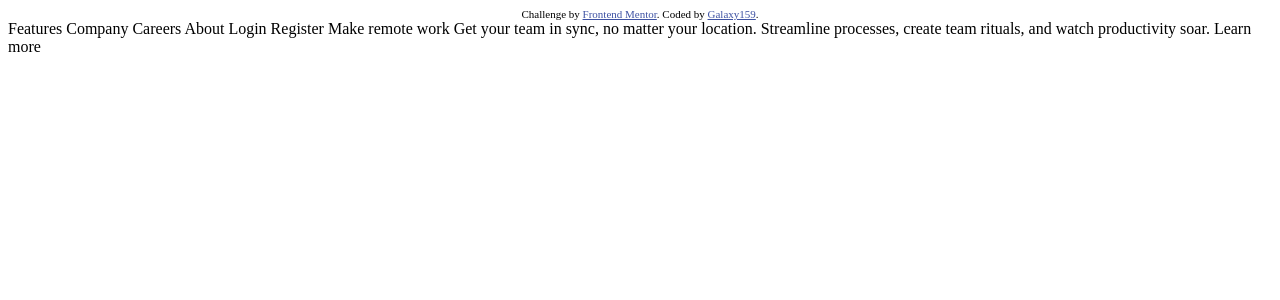
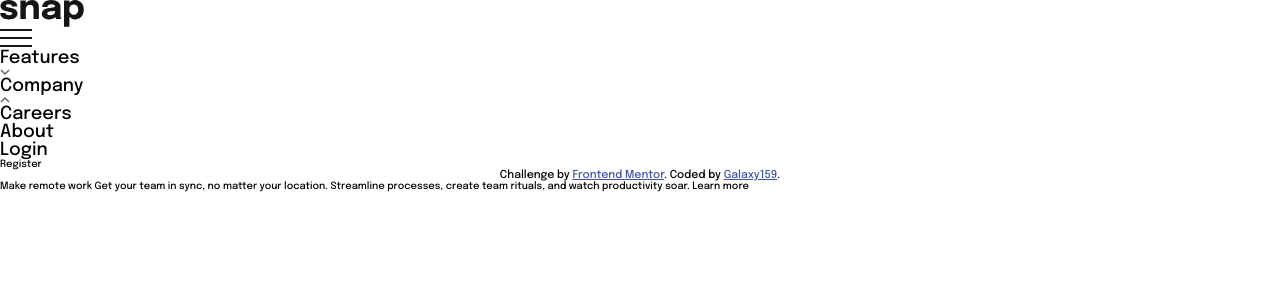
Before and after one commit to Galaxy159/Intro-Section-With-Dropdown, a React (Create React App) app: page / in a window 1280 px wide. Shown: the top 300 px of the page. Built offline with nearby package versions, Linux system fonts and the light colour scheme.

Commit message:
topnav markup

```diff
--- a/public/index.html
+++ b/public/index.html
@@ -9,6 +9,10 @@
       name="description"
       content="Web site created using create-react-app"
     />
+    <link
+      href="https://fonts.googleapis.com/css2?family=Epilogue:wght@500;700&display=swap"
+      rel="stylesheet"
+    />
     <link rel="apple-touch-icon" href="%PUBLIC_URL%/favicon-32x32.png" />
 
     <title>Frontend Mentor | Intro section with dropdown navigation</title>
@@ -17,8 +21,7 @@
     <noscript>You need to enable JavaScript to run this app.</noscript>
     <div id="root"></div>
 
-    Features Company Careers About Login Register Make remote work Get your team
-    in sync, no matter your location. Streamline processes, create team rituals,
-    and watch productivity soar. Learn more
+    Make remote work Get your team in sync, no matter your location. Streamline
+    processes, create team rituals, and watch productivity soar. Learn more
   </body>
 </html>
--- a/src/App.js
+++ b/src/App.js
@@ -1,10 +1,17 @@
 import "./styles/App.css";
 import Footer from "./components/Footer.js";
+import Topnav from "./components/Topnav";
+import Main from "./components/Main";
+import { useState } from "react";
 
 function App() {
+  const [navOpen, setNavOpen] = useState(false);
   return (
     <>
-      <main className="container"></main>
+      <main className="container">
+        <Topnav navOpen={navOpen} setNavOpen={setNavOpen} />
+        <Main navOpen={navOpen} setNavOpen={setNavOpen} />
+      </main>
       <Footer />
     </>
   );
--- a/src/components/Main.js
+++ b/src/components/Main.js
@@ -0,0 +1 @@
+export default function Main() {}
--- a/src/components/Topnav.js
+++ b/src/components/Topnav.js
@@ -0,0 +1,60 @@
+import logo from "../images/logo.svg";
+import menuClose from "../images/icon-close-menu.svg";
+import menuOpen from "../images/icon-menu.svg";
+import arrowUp from "../images/icon-arrow-up.svg";
+import arrowDown from "../images/icon-arrow-down.svg";
+
+export default function Topnav({ navOpen, setNavOpen }) {
+  return (
+    <>
+      <div className="topnav__container">
+        <div className="topnav__logo">
+          <img src={logo} alt="Logo" className="topnav__logo--img" />
+        </div>
+        <nav className="topnav">
+          <div className="topnav__icon">
+            <img
+              src={navOpen ? menuClose : menuOpen}
+              alt="Menu icon"
+              className="topnav__icon-img"
+            />
+          </div>
+          <div className="topnav__menu--container">
+            <div className="topnav__menu">
+              <div className="topnav__menu--features">
+                <p className="topnav__menu--features-text">Features</p>
+                <div className="topnav__menu--features-arrow">
+                  <img
+                    src={arrowDown}
+                    alt="Open\Close arrow"
+                    className="topnav__menu--features-arrow-img"
+                  />
+                </div>
+              </div>
+              <div className="topnav__menu--company">
+                <p className="topnav__menu--company-text">Company</p>
+                <div className="topnav__menu--company-arrow">
+                  <img
+                    src={arrowUp}
+                    alt="Open\Close arrow"
+                    className="topnav__menu--company-arrow-img"
+                  />
+                </div>
+              </div>
+              <div className="topnav__menu--careers">
+                <p className="topnav__menu--careers-text">Careers</p>
+              </div>
+              <div className="topnav__menu--about">
+                <p className="topnav__menu--about-text">About</p>
+              </div>
+            </div>
+            <div className="topnav__menu--sign">
+              <p className="topnav__menu--sign-login">Login</p>
+              <div className="topnav__menu--sign-register">Register</div>
+            </div>
+          </div>
+        </nav>
+      </div>
+    </>
+  );
+}
--- a/src/styles/App.css
+++ b/src/styles/App.css
@@ -1,3 +1,24 @@
+*,
+::before,
+::after {
+  margin: 0;
+  padding: 0;
+  box-sizing: inherit;
+}
+
+html {
+  box-sizing: border-box;
+  font-size: 62.5%;
+}
+
+body {
+  font-family: "Epilogue", sans-serif;
+}
+
+p {
+  font-size: 1.8rem;
+}
+
 .attribution {
   font-size: 11px;
   text-align: center;
--- a/src/styles/scss/_base.scss
+++ b/src/styles/scss/_base.scss
@@ -0,0 +1,34 @@
+// Colors
+$color-white: #fafafa;
+$color-grey: #696969;
+$color-black: #141414;
+
+// Media
+@mixin respond($breakpoint) {
+  @if $breakpoint == desktop {
+    @media (min-width: 768px) {
+      @content;
+    }
+  }
+}
+
+*,
+::before,
+::after {
+  margin: 0;
+  padding: 0;
+  box-sizing: inherit;
+}
+
+html {
+  box-sizing: border-box;
+  font-size: 62.5%;
+}
+
+body {
+  font-family: "Epilogue", sans-serif;
+}
+
+p {
+  font-size: 1.8rem;
+}
```
Also changed, not shown: 1 other file (tests, documents, lock files or other folders).
